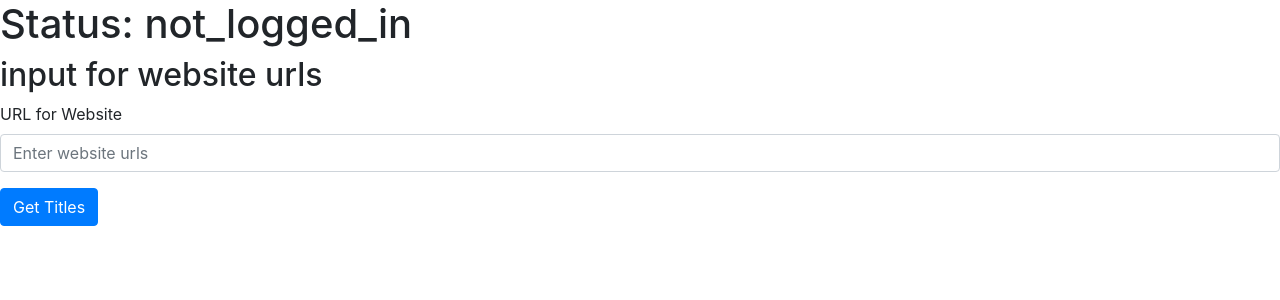
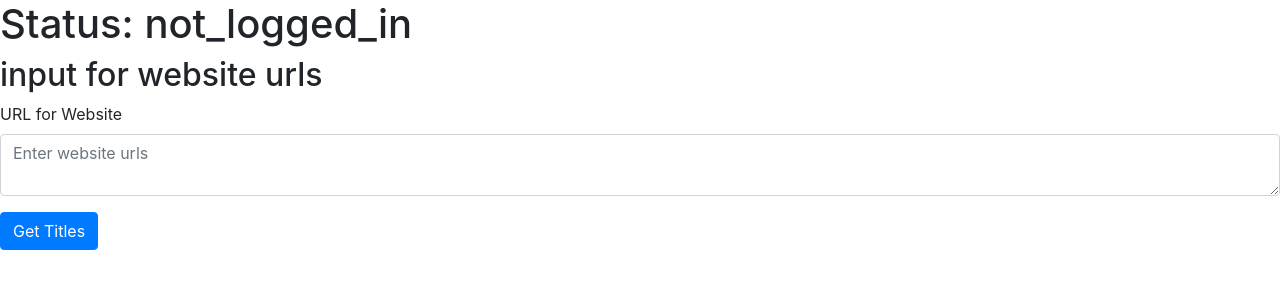
Before and after one commit to TashfeenRao/easy2employ-front-end-react-assignment, a React (Create React App) app: page /userView in a window 1280 px wide. Shown: the top 300 px of the page. Built offline with nearby package versions, Linux system fonts and the light colour scheme.

Commit message:
added textarea for input

```diff
--- a/package.json
+++ b/package.json
@@ -8,7 +8,6 @@
     "@testing-library/user-event": "^7.1.2",
     "axios": "^0.20.0",
     "bootstrap": "^4.5.2",
-    "get-title-at-url": "^1.1.8",
     "react": "^16.13.1",
     "react-bootstrap": "^1.3.0",
     "react-dom": "^16.13.1",
--- a/src/components/container/TitleFetcher.js
+++ b/src/components/container/TitleFetcher.js
@@ -1,4 +1,5 @@
 import React, { Component } from "react";
+import axios from 'axios';
 import Form from "react-bootstrap/Form";
 import Button from "react-bootstrap/Button";
 
@@ -6,18 +7,35 @@ export default class TitleFetcher extends Component {
     constructor() {
         super();
 
+        this.state = {
+            title: ''
+        }
 
+        this.handleTitleForm = this.handleTitleForm.bind(this)
+        this.handleTitleChange = this.handleTitleChange.bind(this)
+    }
+
+    handleTitleForm(event) {
+        event.preventDefault()
+    }
+
+    handleTitleChange(e) {
+        this.setState({
+            [e.target.name]: e.target.value
+        })
     }
   render() {
     return (
       <div>
-        <Form>
+        <Form onSubmit={this.handleTitleForm}>
           <Form.Group>
             <Form.Label>URL for Website</Form.Label>
             <Form.Control
               type="inputurl"
-              name="url"
+              as="textarea"
+              name="title"
               placeholder="Enter website urls"
+              onChange={this.handleTitleChange}
               required
             />
           </Form.Group>
```
Also changed, not shown: 1 other file (tests, documents, lock files or other folders).
